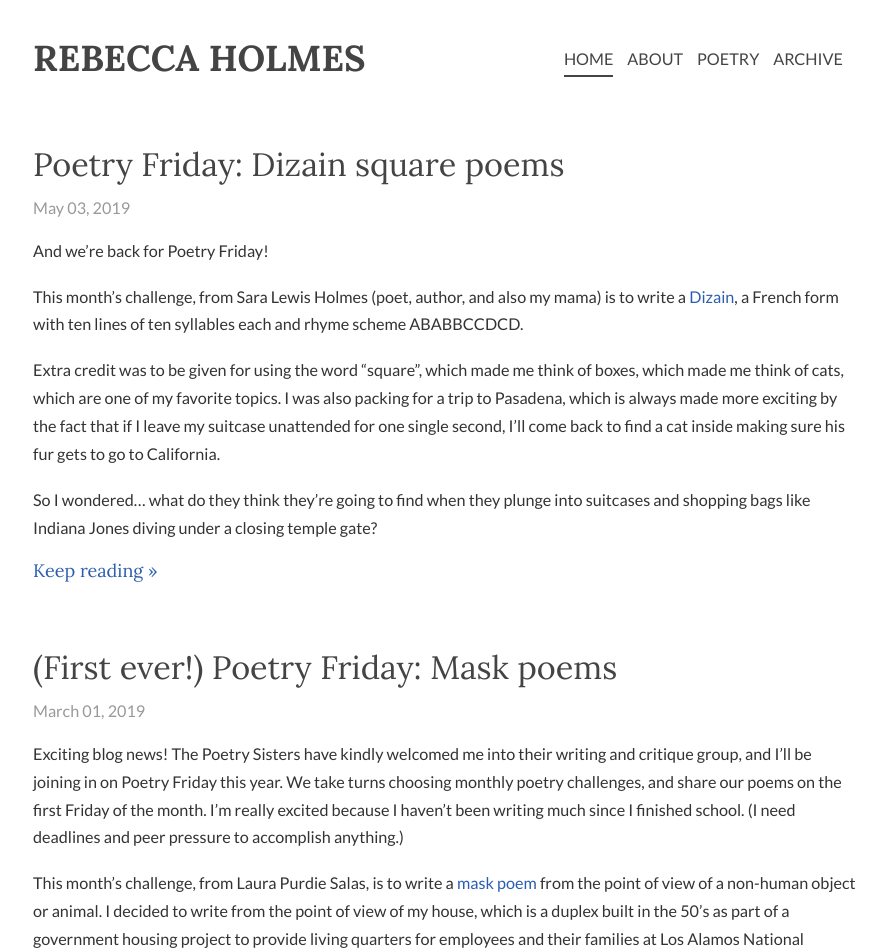
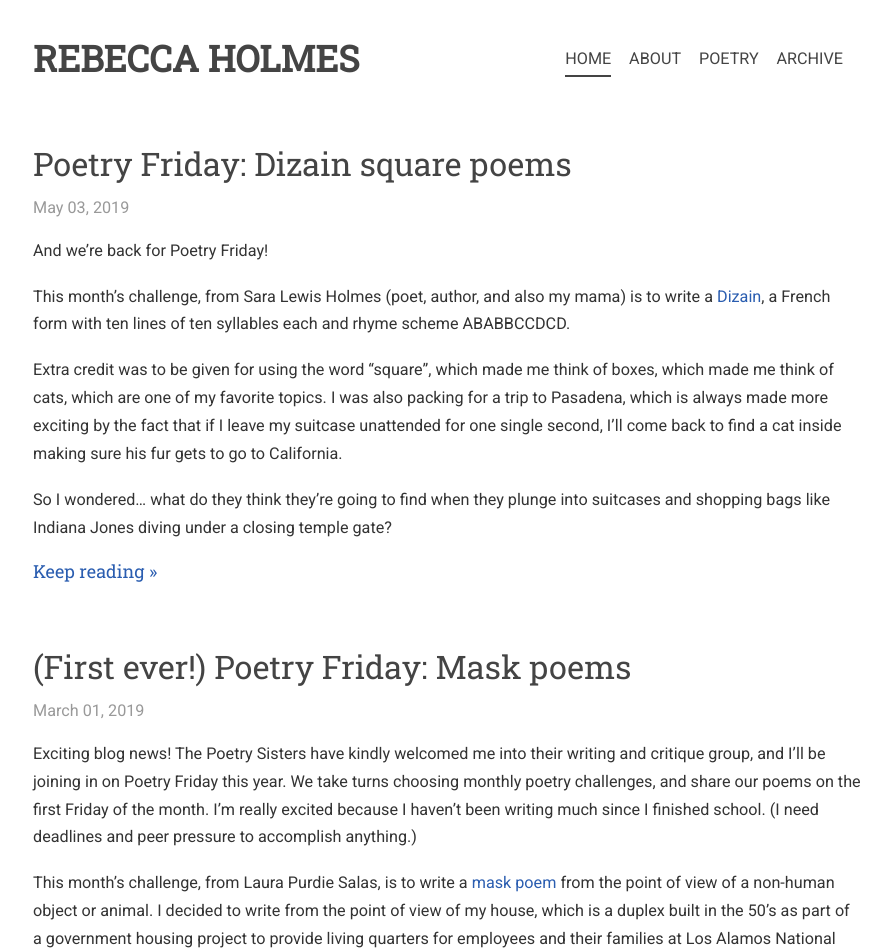
Before and after one commit to piscisvolans/piscisvolans.github.io, a Jekyll site: the page built from index.html, in a window 1280 px wide. Shown: the top 952 px of the page, without its empty margins (193-1084 px from the left). Built offline with Jekyll 4.4.1, drawn with Linux system fonts in a browser that asks for light colours; nearby versions of some CDN libraries; some web fonts are replaced; the list of posts is cut into pages by our own code; comment, search, counter and statistics services are not loaded.

Commit message:
Change fonts

```diff
--- a/public/css/main.scss
+++ b/public/css/main.scss
@@ -12,9 +12,9 @@ $body-color: #333;
 $headings-color: $body-color;
 $lighter-headings-color: #999;
 $darker-headings-color: #444;
-$sans-font-stack: "Lato", sans-serif;
-$serif-font-stack: "Lora", serif;
-$site-title-font-stack: "Lora", serif;
+$sans-font-stack: "Roboto", sans-serif;
+$serif-font-stack: "Roboto Slab", serif;
+$site-title-font-stack: "Roboto Slab", serif;
 
 
 /*
```
